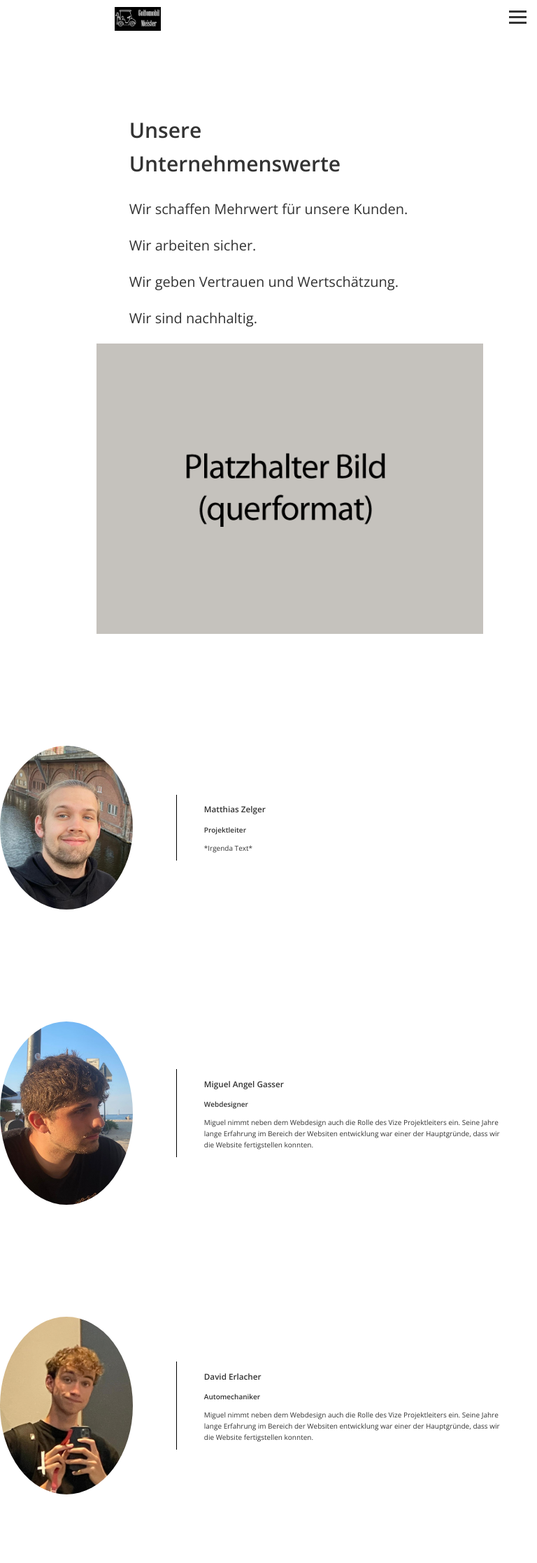
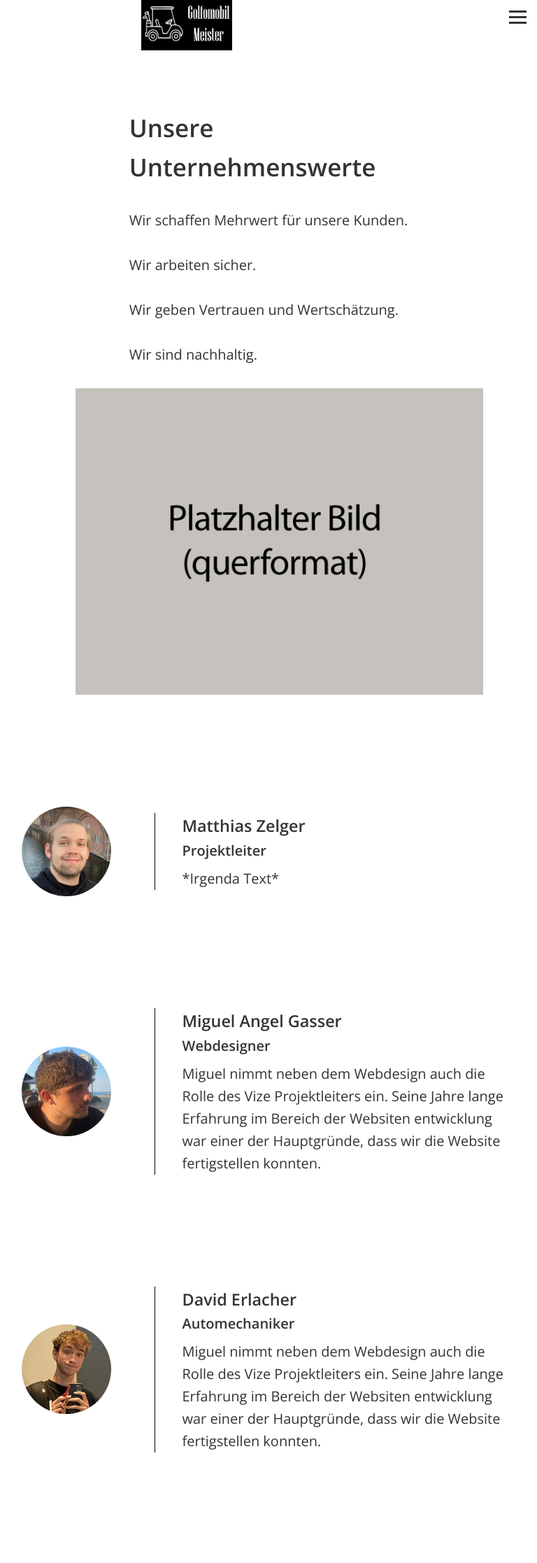
Before and after one commit to onewayvoice/MainPage, a PHP site: page /Teampage/Teampage.php in a window 768 px wide. Shown: the top 2234 px of the page at 70% size. Run offline with PHP 8.4, Linux system fonts and the light colour scheme.

Commit message:
navbar.css Die Skalierung des Logos überarbeitet
teampage.css
Responsive für Handys fertig (Lei es Galaxy Fold geat net, obo sell isch lei oan Modell, vobesso i wenni no zeit hobm wer)

Golfcar.css
padding 0 und margin 0 bei '*' hinzugefügt, keine Ahnung wieso

```diff
--- a/Golfocar/GolfcarCSS/Golfcar.css
+++ b/Golfocar/GolfcarCSS/Golfcar.css
@@ -1,6 +1,8 @@
 @import url('https://fonts.googleapis.com/css2?family=Open+Sans:wght@400;600&display=swap');
 * {
     box-sizing: border-box;
+    padding: 0;
+    margin: 0;
 }
 
 body {
--- a/Navbar/NavbarCSS/navbar.css
+++ b/Navbar/NavbarCSS/navbar.css
@@ -1,6 +1,15 @@
+:root {
+    --logo-width: 2.4rem;
+}
+
+
 #nav-bar-logo {
-    width: 25%;
+    /*
+    width: 35%;
     height: auto;
+     */
+    width: calc(var(--logo-width) * 3.4);
+    height: calc(1.8rem * 2.5);
 }
 
 .nav-bar {
@@ -12,7 +21,7 @@
 }
 
 .logo {
-    padding-left: 0;
+    margin-left: 3rem;
 }
 
 .menu-punkte {
@@ -32,6 +41,7 @@
 
 
 @media (max-width: 480px) {/* kleine Smartphones */
+
     .nav-bar {
         margin-left: 0;
         padding-left: 0;
--- a/Teampage/Teampage.php
+++ b/Teampage/Teampage.php
@@ -10,8 +10,7 @@
 
 </head>
 <body>
-
-<!-- Navbar -->
+<div class="main-Container">
     <div class="nav-bar">
         <div class="logo">
             <a href="../Mainpage/Mainpage.php">
@@ -19,7 +18,7 @@
                      alt="Eine illustration eines Golfautos. Darunter steht noch das Wort Car.">
             </a>
         </div>
-    <div class="menu-punkte"><!-- navigations punkte für desktop-->
+        <div class="menu-punkte"><!-- navigations punkte -->
             <a href="../Golfocar/Golfcar.php">Golfcar</a>
             <a href="../Teampage/Teampage.php">Team</a>
             <a href="../Tagebuch/Teamspace.php" target="_blank">Tagebuch</a>
@@ -37,7 +36,6 @@
         <!-- Dropdown Menu -->
         <div class="nav-links" id="navbar">
             <a href="../Mainpage/Mainpage.php">Startseit</a>
-        <a href="../Golfocar/Golfcar.php">Golfcar</a>
             <a href="/Teampage/Teampage.php">Team</a>
             <a href="/Tagebuch/Teamspace.php">Tagebuch</a>
         </div>
@@ -60,11 +58,11 @@
     <!-- Unternehmenswerte -->
     <div class="container">
         <div>
-        <h2>Unsere<br>Unternehmenswerte</h2>
-        <p>Wir schaffen Mehrwert für unsere Kunden.</p>
-        <p>Wir arbeiten sicher.</p>
-        <p>Wir geben Vertrauen und Wertschätzung.</p>
-        <p>Wir sind nachhaltig.</p>
+            <h2>Unsere<br>Unternehmenswerte</h2><br>
+            <p>Wir schaffen Mehrwert für unsere Kunden.</p><br>
+            <p>Wir arbeiten sicher.</p><br>
+            <p>Wir geben Vertrauen und Wertschätzung.</p><br>
+            <p>Wir sind nachhaltig.</p><br>
         </div>
 
         <div class="bild-container" id="teambild">
@@ -87,7 +85,8 @@
         <div class="team-mitglied-info">
             <h3>Miguel Angel Gasser</h3>
             <p class="team-mitglied-rolle">Webdesigner</p>
-        <p>Miguel nimmt neben dem Webdesign auch die Rolle des Vize Projektleiters ein. Seine Jahre lange Erfahrung im Bereich der Websiten entwicklung
+            <p>Miguel nimmt neben dem Webdesign auch die Rolle des Vize Projektleiters ein. Seine Jahre lange Erfahrung
+                im Bereich der Websiten entwicklung
                 war einer der Hauptgründe, dass wir die Website fertigstellen konnten.</p>
         </div>
     </div>
@@ -97,7 +96,8 @@
         <div class="team-mitglied-info">
             <h3>David Erlacher</h3>
             <p class="team-mitglied-rolle">Automechaniker</p>
-        <p>Miguel nimmt neben dem Webdesign auch die Rolle des Vize Projektleiters ein. Seine Jahre lange Erfahrung im Bereich der Websiten entwicklung
+            <p>Miguel nimmt neben dem Webdesign auch die Rolle des Vize Projektleiters ein. Seine Jahre lange Erfahrung
+                im Bereich der Websiten entwicklung
                 war einer der Hauptgründe, dass wir die Website fertigstellen konnten.</p>
         </div>
     </div>
@@ -110,9 +110,8 @@
             <p>LOL</p>
         </div>
     </div>
+</body>
 
-
-</body>
 <footer>
     <div class="footer-content">
         <div class="footer-section about">
@@ -140,4 +139,6 @@
         &copy; 2024 MyWebsite | Designed by Me
     </div>
 </footer>
+
+
 </html>
--- a/Teampage/TeampageCSS/teampage.css
+++ b/Teampage/TeampageCSS/teampage.css
@@ -3,6 +3,8 @@
 
 * {
     box-sizing: border-box;
+    padding: 0;
+    margin: 0;
 }
 
 /* Apply font family */
@@ -15,6 +17,12 @@ body {
     background: #fff; /* Assuming a white background; change if needed */
     margin: 0;
     padding: 0;
+}
+
+.main-Container {
+    height: 100vh;
+    width: 100%;
+    overflow-x: hidden;
 }
 
 /* Hamburger Menu Styles */
@@ -75,7 +83,7 @@ body {
 }
 
 .bild-container {
-    margin-left: 10%;
+    margin-left: 5%;
 }
 
 .breadcrumb {
@@ -201,33 +209,19 @@ footer {
     border-top: 1px solid #777;
 }
 
-@media (max-width: 320px) {
-    .container {
-        flex-direction: column;
-        margin: 10% 5% 0 5%; /* Reduce margin for smaller screens */
-        padding: 5px; /* Adjust padding as necessary */
+
+/* Responsive Design fuer Smartphones */
+@media (min-width: 300px) and (max-width: 900px){
+    body {
+        font-size: 18px;
     }
 
-    .footer-content {
-        flex-direction: column; /* Stack footer content vertically on smaller screens */
-        align-items: center; /* Zentriert Inhalte für eine bessere Ansicht auf kleineren Bildschen */
+    .container {
+        font-size: 20px;
     }
 
-    .footer-section {
-        flex-direction: column;
-        padding: 10px; /* Reduce padding for smaller screens */
-        text-align: center; /* Center content for readability */
-    }
-
-    body, .breadcrumb a, .footer-section p {
-        font-size: 14px; /* Adjust font size for readability on small screens */
-    }
-}
-
-/* Responsive Design fuer Smartphones */
-@media (min-width: 600px) and (max-width: 900px){
-    body {
-        font-size: 18px;
+    .container h2 {
+        font-size: 35px;
     }
 
     .hamburger {
@@ -257,7 +251,6 @@ footer {
         display: flex;
         justify-content: space-between;
         align-items: center;
-        padding: 10px;
     }
 
     .menu-punkte a {
@@ -274,17 +267,30 @@ footer {
     }
 
     .team-mitglied-bild {
-        max-width: 80%;
-        height: auto;
+        width: 8rem;
+        height: 8rem;
+        margin-left: 4%;
     }
 
     .team-mitglied-rolle, .team-mitglied-info {
-        font-size: 10px;
+        font-size: 20px;
         padding-right: 5%;
     }
 
     .title, .title-img-div {
         flex-basis: 100%; /* Stapelt Elemente vertikal auf kleineren Bildschirmen */
+    }
+
+    .footer-content {
+        font-size: 25px;
+    }
+
+    .footer-section.about {
+        font-size: 50px;
+    }
+
+    .footer-bottom {
+        font-size: 25px;
     }
 }
 
@@ -350,8 +356,8 @@ footer {
 
     .team-mitglied-bild {
         /* Bilder kleiner machen, damit sie besser ins Layout passen */
-        width: 50%;
-        height: auto;
+        width: 8rem;
+        height: 8rem;
     }
 
     .bild-container img {
```
Lines whose indentation alone changed are shown as unchanged.
